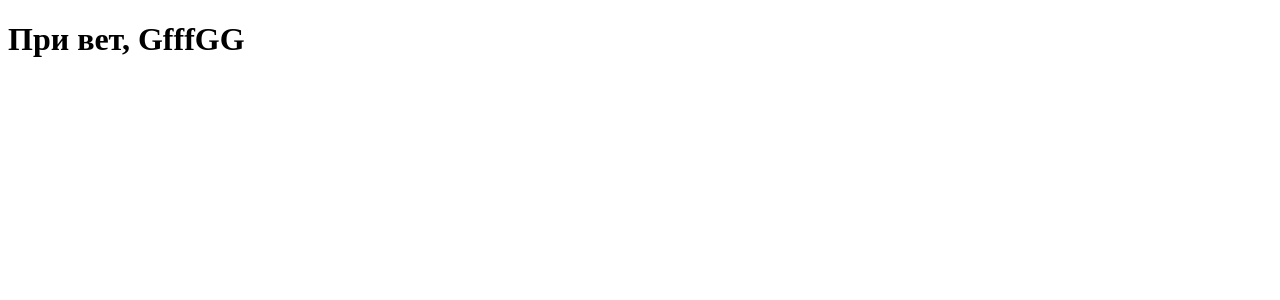
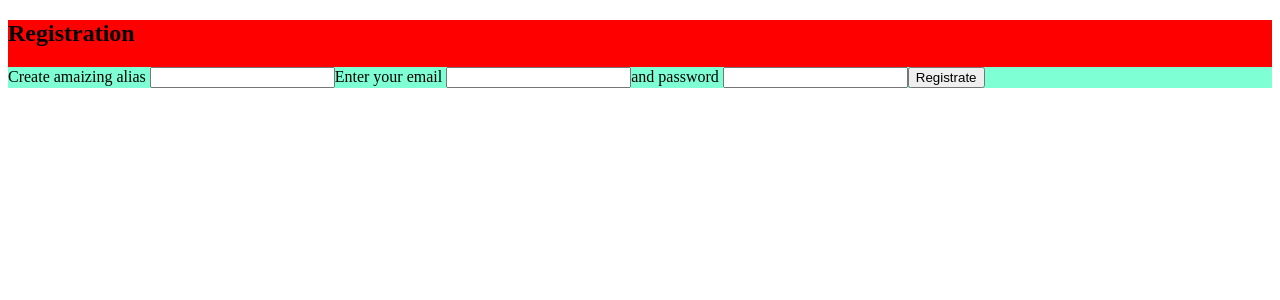
Before and after one commit to poli-vorobeva/bujo, a React app in the folder client/: page / in a window 1280 px wide. Shown: the top 300 px of the page. Built offline with nearby package versions, Linux system fonts and the light colour scheme; no server answers.

Commit message:
feat: add CompForm

```diff
--- a/client/src/app.tsx
+++ b/client/src/app.tsx
@@ -1,9 +1,10 @@
 import React, { useEffect } from "react";
 import { test } from "./requestToServer";
+import RegForm from "./components/RegForm";
 
 export const App = () => {
   useEffect(() => {
     test();
   }, []);
-  return <h1>При вет, GfffGG</h1>;
+  return <RegForm />;
 };
--- /dev/null
+++ b/client/src/components/RegForm.tsx
@@ -0,0 +1,107 @@
+import { Formik, Form, Field, ErrorMessage, useField } from "formik";
+import React from "react";
+import * as yup from "yup";
+import styled from "styled-components";
+
+// const MyTextInput = ({ title, ...props }) => {
+//     const [field, meta] = useField(props);
+//     return (
+//         <div>
+//             <label htmlFor={props.id || props.name} >{title}</label>
+//             <input className='text-input' {...field} {...props} />
+//             {meta.touched && meta.error ? (<div className='error'>{meta.error}</div>) : null}
+//         </div>
+//     )
+// }
+const FormStyled = styled(Form)`
+  background-color: aquamarine;
+`;
+
+const RegCompStyled = styled.div`
+  background-color: red;
+`;
+
+const RegComp = () => {
+  return (
+    <RegCompStyled>
+      <h2> Registration </h2>
+      <Formik
+        initialValues={{
+          email: "",
+          name: "",
+          password: "",
+        }}
+        validationSchema={yup.object({
+          name: yup
+            .string()
+            .min(2, "Too Short!")
+            .max(15, "Must be 15 characters or less")
+            .required("This field is required"),
+          email: yup
+            .string()
+            .email("Invalid email")
+            .required("This field is required"),
+          password: yup
+            .string()
+            .min(6, "Must have at least 6 characters")
+            .required("This field is required"),
+        })}
+        // validate={values => {
+        //     const errors: ErrorValidate = { email: '', name: '', password: '' };
+        //     if (!values.email) {
+        //         errors.email = 'Required';
+        //     } else if ('тут будет длинная регулярка на проверку почты') {
+        //         errors.email = 'Invalid email address';
+        //     }
+        //     return errors;
+        // }}
+        onSubmit={(values, { setSubmitting }) => {
+          console.log(values);
+        }}
+      >
+        {({ isSubmitting }) => (
+          <FormStyled>
+            <label htmlFor="name">Create amaizing alias </label>
+            <Field type="name" name="name" />
+            <ErrorMessage name="name" component="div" />
+
+            <label htmlFor="email">Enter your email </label>
+            <Field type="email" name="email" />
+            <ErrorMessage name="email" component="div" />
+
+            <label htmlFor="password">and password </label>
+            <Field type="password" name="password" />
+            <ErrorMessage name="password" component="div" />
+            {/* <MyTextInput
+                            title='Name'
+                            name='name'
+                            type='text'
+                            placeholder='Your name'
+                        />
+                           <MyTextInput
+                            title='E-mail'
+                            name='email'
+                            type='text'
+                            placeholder='Your email'
+                        />
+                           <MyTextInput
+                            title='Password'
+                            name='password'
+                            type='password'
+                            placeholder='password'
+                        /> */}
+            <button type="submit" disabled={isSubmitting}>
+              Registrate
+            </button>
+          </FormStyled>
+        )}
+      </Formik>
+    </RegCompStyled>
+  );
+};
+
+// const RegForm = styled(RegComp)`
+//   background-color: aquamarine;
+// `;
+
+export default RegComp;
```
Also changed, not shown: client/package.json (+7 -2 lines), 1 other file (tests, documents, lock files or other folders).
